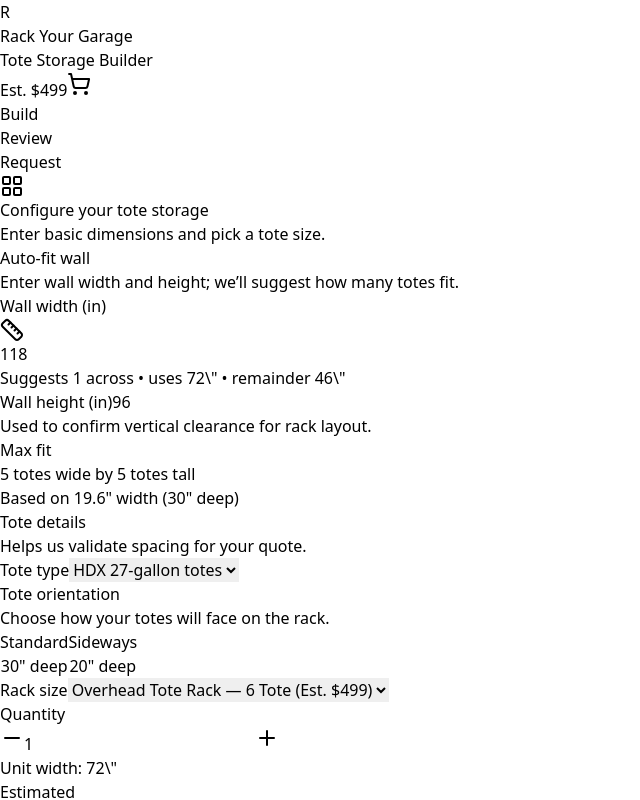
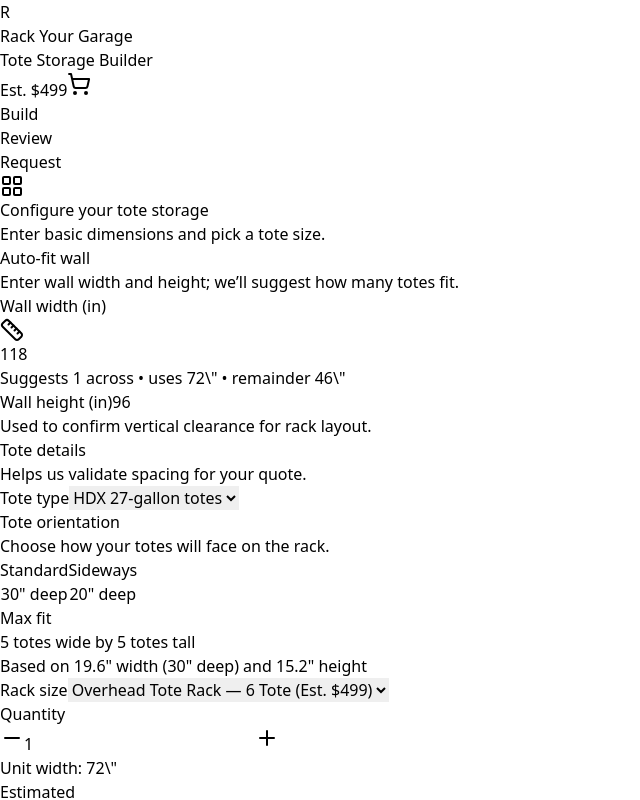
Before and after one commit to jdrzayich/tote-builder, a Next.js app: page / in a window 1280 px wide. Shown: the top 800 px of the page, without its empty margins (0-640 px from the left). Built offline with nearby package versions, Linux system fonts and the light colour scheme.

Commit message:
Update page.tsx

```diff
--- a/app/page.tsx
+++ b/app/page.tsx
@@ -378,18 +378,7 @@ function BuilderApp() {
 
                   </div>
 
-                  {/* MAX FIT RESULT */}
-                  <div className="rounded-2xl border border-neutral-200 bg-neutral-50 p-3">
-                  <div className="text-xs text-neutral-500">Max fit</div>
-                  <div className="text-sm font-semibold">
-                    {maxFit.cols} totes wide by {maxFit.rows} totes tall
-                  </div>
-                  <div className="mt-1 text-xs text-neutral-500">
-                    Based on {orientation === "standard" ? `${maxFit.toteW}" width (30" deep)` : `${maxFit.toteW}" width (20" deep)`}
-                  </div>
-              </div>
 
-                  <Separator />
 
                   {/* NEW: Tote details section goes here */}
 <div className="space-y-2">
@@ -448,6 +437,35 @@ function BuilderApp() {
                       </button>
                     </div>
                   </div>
+
+                  <Separator />
+
+                     {/* MAX FIT RESULT */}
+                    <div className="rounded-2xl border border-neutral-200 bg-neutral-50 p-3">
+                      <div className="text-xs text-neutral-500">Max fit</div>
+
+                      <div className="text-sm font-semibold">
+                      {maxFit.cols === 0 || maxFit.rows === 0 ? (
+                        <span className="text-red-600">
+                          Not enough space for this configuration.
+                        </span>
+                      ) : (
+                        <>
+                          {maxFit.cols} totes wide by {maxFit.rows} totes tall
+                        </>
+                      )}
+                  </div>
+
+  {maxFit.cols === 0 || maxFit.rows === 0 ? null : (
+    <div className="mt-1 text-xs text-neutral-500">
+      Based on{" "}
+      {orientation === "standard"
+        ? `${maxFit.toteW}" width (30" deep)`
+        : `${maxFit.toteW}" width (20" deep)`}{" "}
+      and {maxFit.toteH}" height
+    </div>
+  )}
+</div>
 
                   <Separator />
 
```
